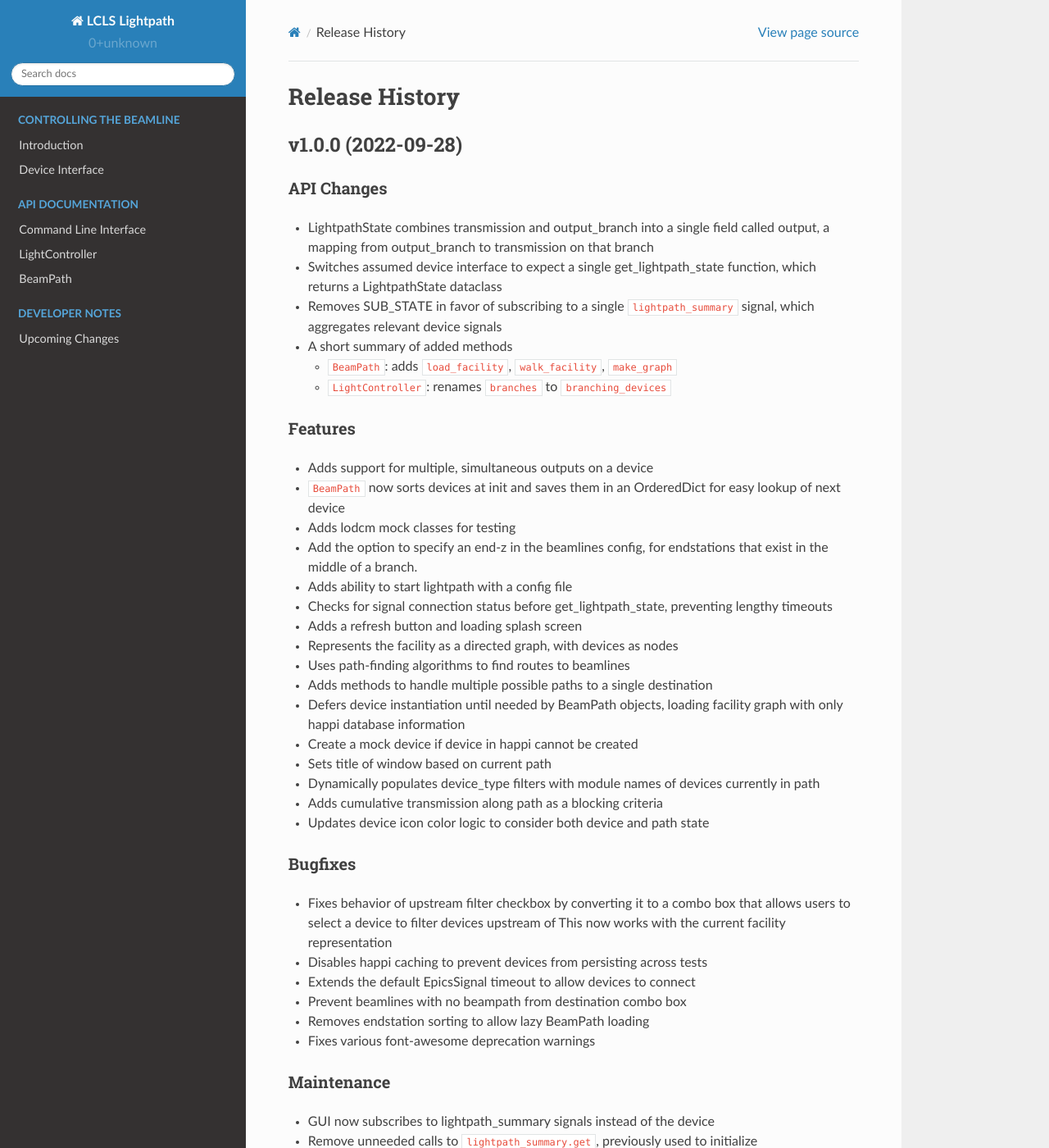
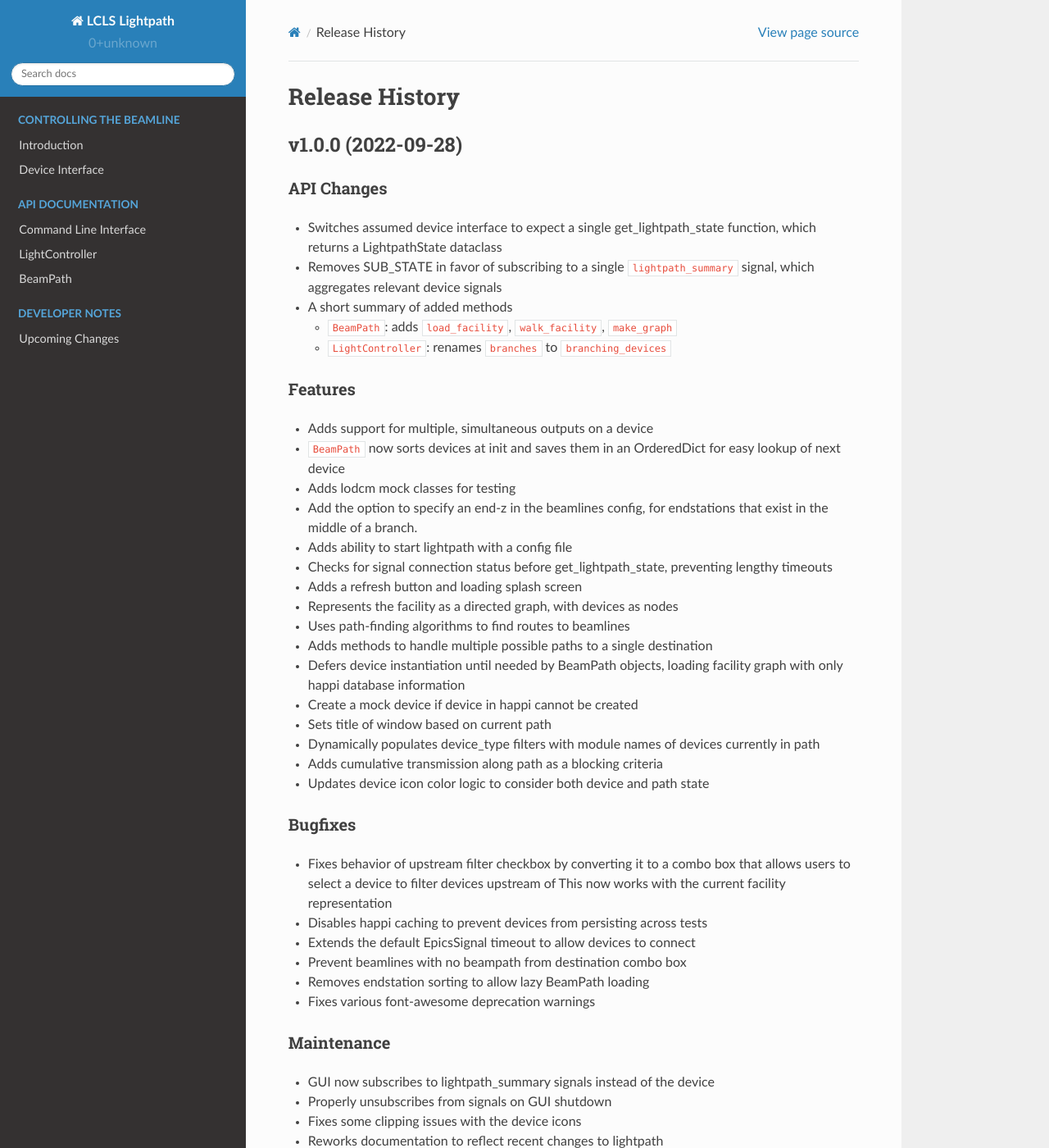
Before and after one commit to pcdshub/lightpath, a Sphinx documentation site: the page built from docs/source/releases.rst, in a window 1280 px wide and 1400 px high. Shown: the whole window at 82% size. Built offline with Sphinx 7.4.7 and the Read the Docs theme 2.0.0, drawn with Linux system fonts in a browser that asks for light colours.

Commit message:
DOC: keep release notes about diff between tags

```diff
--- a/docs/source/releases.rst
+++ b/docs/source/releases.rst
@@ -6,9 +6,6 @@
 
 API Changes
 -----------
-- LightpathState combines transmission and output_branch into a single
-  field called output, a mapping from output_branch to transmission on
-  that branch
 - Switches assumed device interface to expect a single get_lightpath_state
   function, which returns a LightpathState dataclass
 - Removes SUB_STATE in favor of subscribing to a single ``lightpath_summary``
@@ -56,8 +53,6 @@
 Maintenance
 -----------
 - GUI now subscribes to lightpath_summary signals instead of the device
-- Remove unneeded calls to ``lightpath_summary.get``, previously used
-  to initialize ``lightpath_summary``
 - Properly unsubscribes from signals on GUI shutdown
 - Fixes some clipping issues with the device icons
 - Reworks documentation to reflect recent changes to lightpath
```
